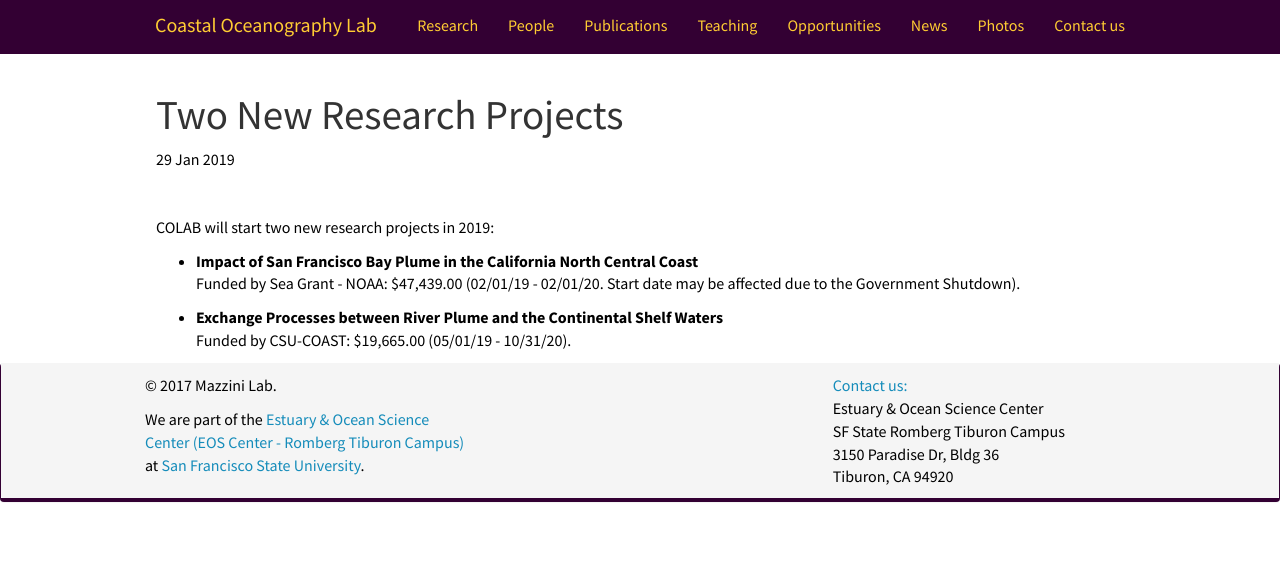
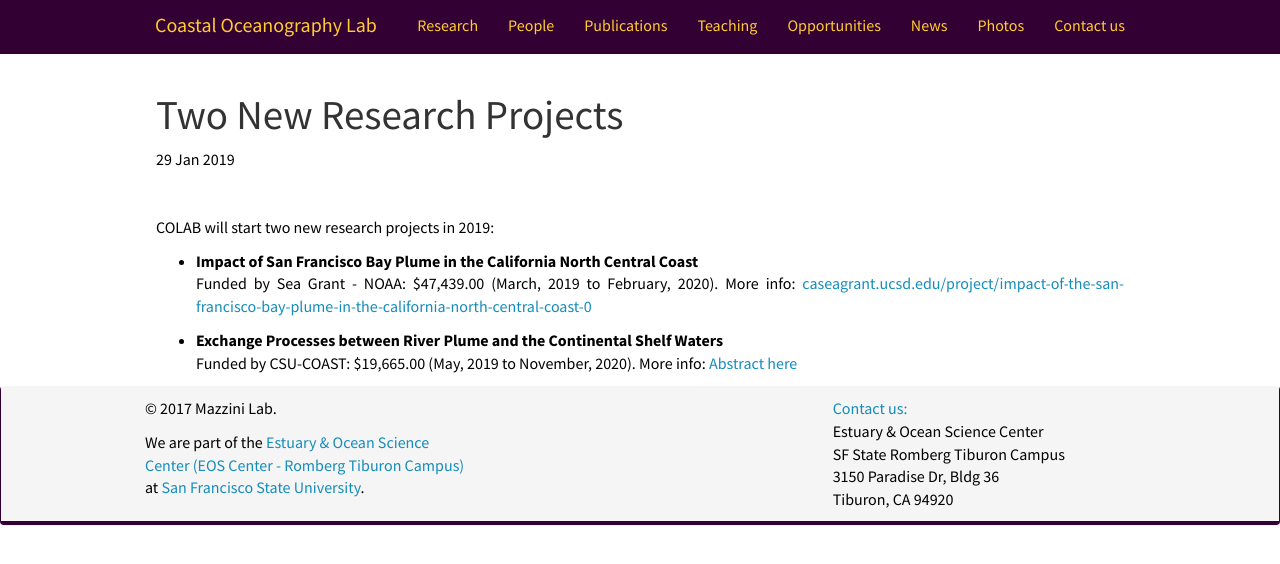
Before and after one commit to mazzinilab/mazzinilab.github.io, a Jekyll site: the page built from _posts/2019-01-29-New-Projects.md, in a window 1280 px wide. Shown: the top 564 px of the page. Built offline with Jekyll 4.4.1, drawn with Linux system fonts in a browser that asks for light colours; nearby versions of some CDN libraries.

Commit message:
updated link

```diff
--- a/_posts/2019-01-29-New-Projects.md
+++ b/_posts/2019-01-29-New-Projects.md
@@ -11,9 +11,10 @@ date: 2019-01-29
 <p> COLAB will start two new research projects in 2019:</p>
 
 - **Impact of San Francisco Bay Plume in the California North Central Coast** <br>
-Funded by Sea Grant - NOAA: $47,439.00 (02/01/19 - 02/01/20. Start date may be affected due to the Government Shutdown).
+Funded by Sea Grant - NOAA: $47,439.00 (March, 2019 to February, 2020). More info: <a href='https://caseagrant.ucsd.edu/project/impact-of-the-san-francisco-bay-plume-in-the-california-north-central-coast-0'> caseagrant.ucsd.edu/project/impact-of-the-san-francisco-bay-plume-in-the-california-north-central-coast-0 </a>
+
 
 - **Exchange Processes between River Plume and the Continental Shelf Waters** <br>
-Funded by CSU-COAST: $19,665.00 (05/01/19 - 10/31/20).
+Funded by CSU-COAST: $19,665.00 (May, 2019 to November, 2020). More info: <a href="https://www2.calstate.edu/impact-of-the-csu/research/coast/funding/Pages/past-faculty-awards.aspx">  Abstract here <a/>
 
 </div>
```
Also changed, not shown: _pages/research.md (+2 -1 lines).
